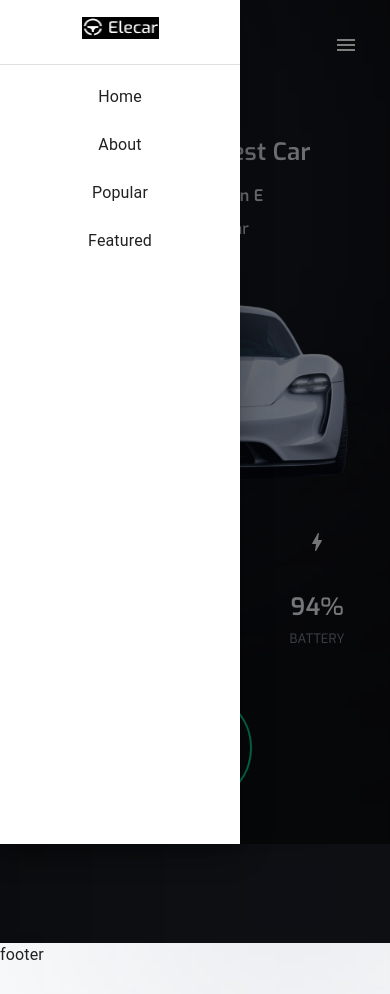
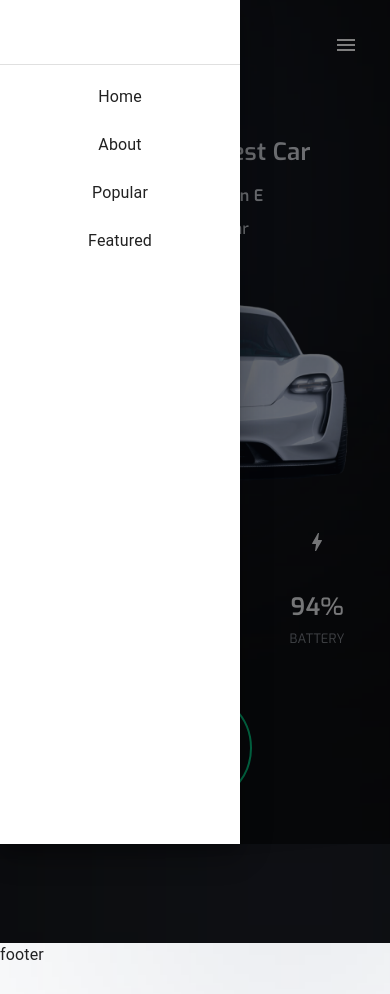
Before and after one commit to FaizaaanMohammed/Car-Rental, a React (Create React App) app: page / in a window 390 px wide. Both pictures are taken after a click on the button "open drawer". Built offline with nearby package versions, Linux system fonts and the light colour scheme.

Commit message:
chnage background color of logo

```diff
--- a/src/Layout/Navbar/Navbar.jsx
+++ b/src/Layout/Navbar/Navbar.jsx
@@ -30,7 +30,7 @@ export default function Navbar(props) {
   const drawer = (
     <Box onClick={handleDrawerToggle} sx={{ textAlign: "center" }}>
       <Typography variant="h6" sx={{ my: 2 }}>
-        <img src={logo} alt="" style={{ width: "77px", height: "22px", backgroundColor: "#000" }} />
+        <img src={logo} alt="" style={{ width: "77px", height: "22px" }} />
       </Typography>
       <Divider />
       <List>
@@ -74,7 +74,7 @@ export default function Navbar(props) {
                 textAlign: "left",
               }}
             >
-              <img src={logo} alt="" style={{ width: "77px", height: "22px", backgroundColor: "#000" }} />
+              <img src={logo} alt="" style={{ width: "77px", height: "22px" }} />
             </Typography>
 
             <Typography
```
